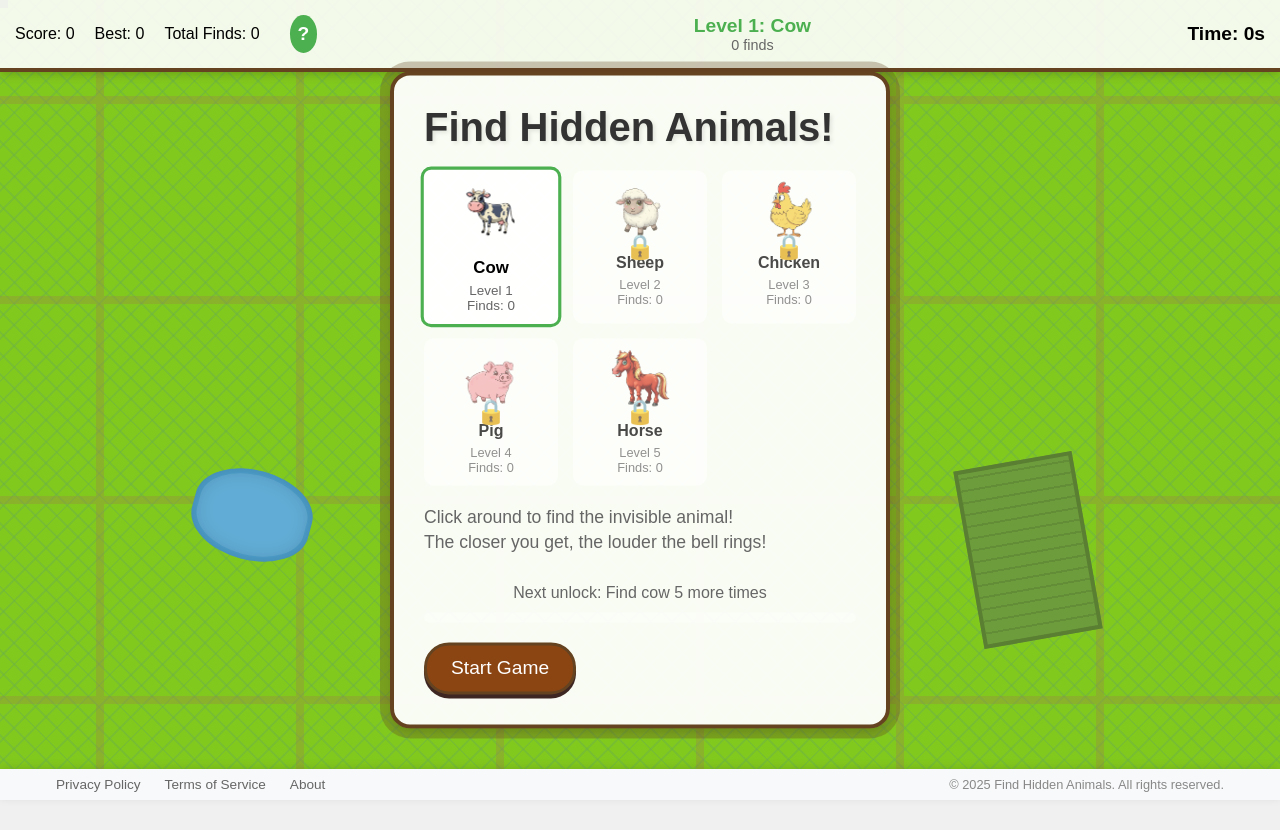
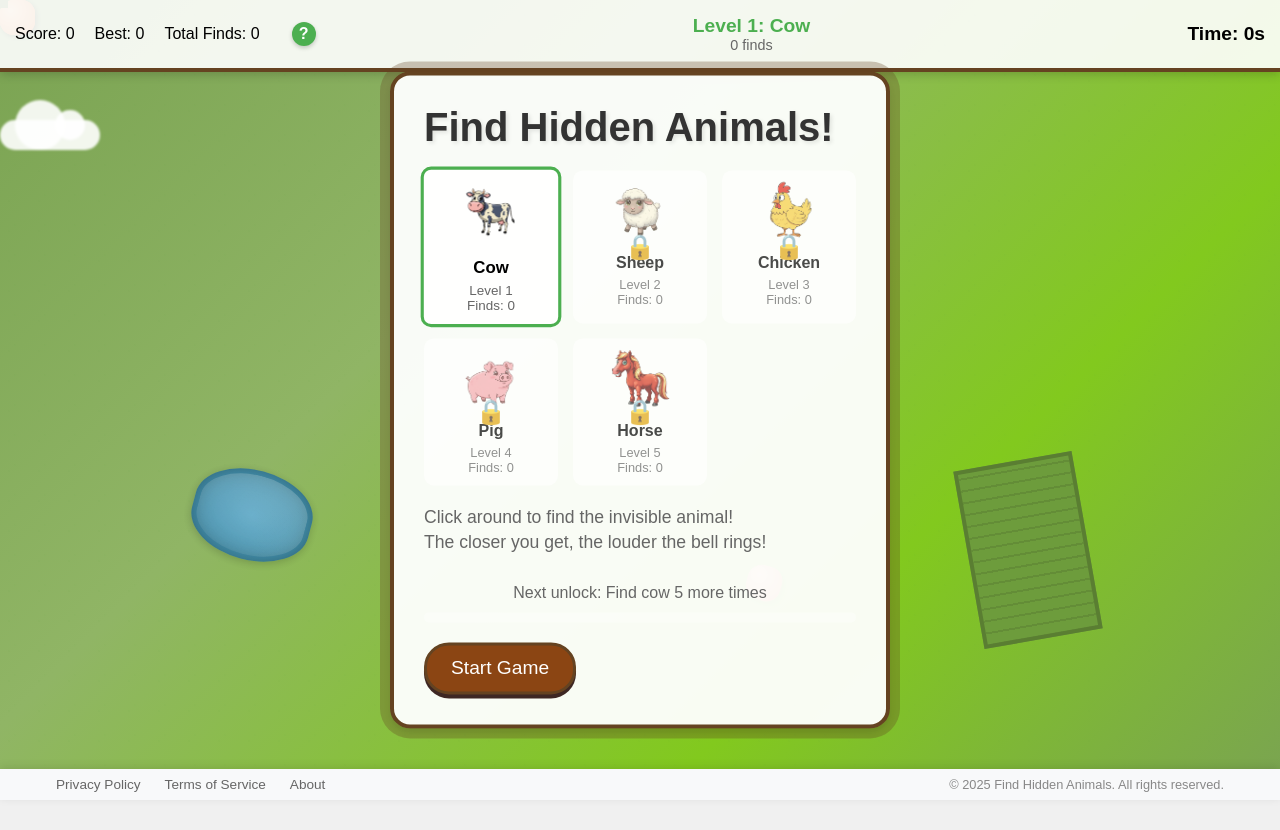
Before and after one commit to ajaypalnitj/findhiddenanimals, a plain HTML site: page index.html in a window 1280 px wide. Drawn offline with Linux system fonts and the light colour scheme.

Commit message:
added more natural look to farm

```diff
--- a/styles.css
+++ b/styles.css
@@ -16,13 +16,80 @@ body {
 #game-area {
     width: 100vw;
     height: 100vh;
-    background: #82c91e;
     position: relative;
     cursor: pointer;
     overflow: hidden;
+    background: linear-gradient(135deg,
+        #7aa352 0%,
+        #90b565 35%,
+        #82c91e 70%,
+        #7aa352 100%
+    );
 }
 
-/* Add farm decorative elements */
+/* Natural grass texture overlay */
+.grass-texture {
+    position: absolute;
+    top: 0;
+    left: 0;
+    right: 0;
+    bottom: 0;
+    background-image:
+        radial-gradient(
+            circle at 50% 50%,
+            rgba(106, 176, 76, 0.15) 0%,
+            transparent 5%
+        ),
+        radial-gradient(
+            circle at 30% 70%,
+            rgba(106, 176, 76, 0.1) 0%,
+            transparent 5%
+        );
+    background-size: 30px 30px;
+    opacity: 0.8;
+}
+
+/* Passing clouds */
+.cloud {
+    position: absolute;
+    background: rgba(255, 255, 255, 0.9);
+    border-radius: 50px;
+    height: 30px;
+    width: 100px;
+    filter: blur(1px);
+    animation: float-cloud linear infinite;
+    z-index: 10;
+    pointer-events: none;
+}
+
+.cloud::before,
+.cloud::after {
+    content: '';
+    position: absolute;
+    background: rgba(255, 255, 255, 0.9);
+    border-radius: 50%;
+}
+
+.cloud::before {
+    width: 50px;
+    height: 50px;
+    top: -20px;
+    left: 15px;
+}
+
+.cloud::after {
+    width: 30px;
+    height: 30px;
+    top: -10px;
+    right: 15px;
+}
+
+@keyframes float-cloud {
+    from { transform: translateX(-100vw); }
+    to { transform: translateX(100vw); }
+}
+
+/* Natural farm elements */
 .farm-decorations {
     position: absolute;
     top: 0;
@@ -32,53 +99,77 @@ body {
     pointer-events: none;
 }
 
-/* Base grass texture */
-.grass-texture {
+/* Trees with natural variation */
+.tree {
     position: absolute;
-    top: 0;
-    left: 0;
-    right: 0;
-    bottom: 0;
-    background-image:
-        repeating-linear-gradient(
-            45deg,
-            rgba(106, 176, 76, 0.4) 0px,
-            rgba(106, 176, 76, 0.4) 2px,
-            transparent 2px,
-            transparent 15px
-        ),
-        repeating-linear-gradient(
-            -45deg,
-            rgba(106, 176, 76, 0.4) 0px,
-            rgba(106, 176, 76, 0.4) 2px,
-            transparent 2px,
-            transparent 15px
-        );
-    background-color: #82c91e;
+    background: radial-gradient(
+        circle at 50% 50%,
+        #2d5a27 0%,
+        #1a4314 100%
+    );
+    border-radius: 50%;
+    box-shadow:
+        0 5px 15px rgba(0, 0, 0, 0.2),
+        0 0 0 8px rgba(45, 90, 39, 0.4);
+    transform-origin: center bottom;
 }
 
-/* Add farm paths */
-.grass-texture::after {
+.tree:nth-child(1) { width: 45px; height: 45px; top: 15%; right: 20%; }
+.tree:nth-child(2) { width: 35px; height: 35px; top: 18%; right: 23%; }
+.tree:nth-child(3) { width: 40px; height: 40px; top: 16%; right: 26%; }
+.tree:nth-child(4) { width: 38px; height: 38px; bottom: 25%; left: 18%; }
+.tree:nth-child(5) { width: 42px; height: 42px; bottom: 28%; left: 22%; }
+
+/* Natural pond */
+.pond {
+    position: absolute;
+    width: 120px;
+    height: 90px;
+    background: radial-gradient(
+        ellipse at center,
+        #4fa3d1 0%,
+        #3d8eb8 60%,
+        #2d7aa0 100%
+    );
+    border-radius: 60%/50%;
+    bottom: 30%;
+    left: 15%;
+    transform: rotate(15deg);
+    box-shadow:
+        inset 0 0 20px rgba(0, 0, 0, 0.3),
+        0 2px 8px rgba(0, 0, 0, 0.2);
+    opacity: 0.9;
+}
+
+.pond::after {
     content: '';
     position: absolute;
-    top: 0;
-    left: 0;
-    right: 0;
-    bottom: 0;
-    background-image:
-        linear-gradient(90deg, transparent 48%, #a17f4b 48%, #a17f4b 52%, transparent 52%),
-        linear-gradient(0deg, transparent 48%, #a17f4b 48%, #a17f4b 52%, transparent 52%);
-    background-size: 200px 200px;
-    opacity: 0.3;
+    top: 5px;
+    left: 5px;
+    right: 5px;
+    bottom: 5px;
+    background:
+        linear-gradient(45deg, transparent, rgba(255, 255, 255, 0.2)),
+        linear-gradient(-45deg, transparent, rgba(255, 255, 255, 0.1));
+    border-radius: inherit;
 }
 
-/* Farm elements */
-.farm-element {
+/* Hay bales with natural placement */
+.hay-bale {
     position: absolute;
-    background-size: contain;
-    background-repeat: no-repeat;
-    z-index: 1;
+    width: 35px;
+    height: 35px;
+    background: radial-gradient(circle at 30% 30%, #deb887, #d2691e);
+    border-radius: 40%;
+    box-shadow: 2px 2px 5px rgba(0, 0, 0, 0.2);
+    transform-origin: center bottom;
 }
+
+.hay-bale:nth-child(1) { transform: rotate(5deg) scale(1.1); top: 35%; right: 45%; }
+.hay-bale:nth-child(2) { transform: rotate(-8deg); top: 38%; right: 42%; }
+.hay-bale:nth-child(3) { transform: rotate(12deg) scale(0.9); top: 36%; right: 48%; }
+.hay-bale:nth-child(4) { transform: rotate(-5deg) scale(1.2); bottom: 22%; left: 55%; }
+.hay-bale:nth-child(5) { transform: rotate(15deg); bottom: 25%; left: 58%; }
 
 /* Add crop fields */
 .crop-field {
@@ -121,61 +212,6 @@ body {
     transform: rotate(-10deg);
 }
 
-/* Add hay bales */
-.hay-bale {
-    width: 40px;
-    height: 40px;
-    background-color: #deb887;
-    border: 3px solid #b8860b;
-    border-radius: 20px;
-}
-
-.hay-bale:nth-child(1) { top: 30%; left: 40%; }
-.hay-bale:nth-child(2) { top: 35%; left: 43%; }
-.hay-bale:nth-child(3) { top: 32%; left: 46%; }
-.hay-bale:nth-child(4) { bottom: 25%; right: 30%; }
-.hay-bale:nth-child(5) { bottom: 28%; right: 33%; }
-
-/* Add trees */
-.tree {
-    width: 30px;
-    height: 30px;
-    background: #2d5a27;
-    border-radius: 50%;
-    box-shadow: 0 0 0 8px rgba(45, 90, 39, 0.6);
-}
-
-.tree:nth-child(1) { top: 15%; right: 20%; }
-.tree:nth-child(2) { top: 18%; right: 22%; }
-.tree:nth-child(3) { top: 16%; right: 24%; }
-.tree:nth-child(4) { bottom: 10%; left: 25%; }
-.tree:nth-child(5) { bottom: 13%; left: 28%; }
-
-/* Add pond */
-.pond {
-    position: absolute;
-    width: 120px;
-    height: 90px;
-    background: #4fa3d1;
-    border-radius: 60%/50%;
-    bottom: 30%;
-    left: 15%;
-    transform: rotate(15deg);
-    box-shadow: inset 0 0 20px rgba(0, 0, 0, 0.2);
-    z-index: 1;
-}
-
-.pond::after {
-    content: '';
-    position: absolute;
-    top: 5px;
-    left: 5px;
-    right: 5px;
-    bottom: 5px;
-    background: rgba(255, 255, 255, 0.1);
-    border-radius: 60%/50%;
-}
-
 /* Keep animal sprite normal */
 .cow {
     width: 100px;
@@ -189,11 +225,6 @@ body {
 
 .cow.found {
     transform: scale(2);
-}
-
-/* Keep clouds as they are */
-.cloud {
-    z-index: 3;
 }
 
 /* Mobile adjustments */
@@ -210,46 +241,6 @@ body {
     .pond {
         transform: scale(0.7);
     }
-}
-
-/* Add floating clouds */
-@keyframes float-cloud {
-    0% { transform: translateX(-100%); }
-    100% { transform: translateX(100vw); }
-}
-
-.cloud {
-    position: absolute;
-    width: 100px;
-    height: 40px;
-    background: white;
-    border-radius: 20px;
-    animation: float-cloud 20s linear infinite;
-    opacity: 0.8;
-    z-index: 0;
-    filter: drop-shadow(0 5px 15px rgba(0, 0, 0, 0.1));
-}
-
-.cloud::before,
-.cloud::after {
-    content: '';
-    position: absolute;
-    background: white;
-    border-radius: 50%;
-}
-
-.cloud::before {
-    width: 50px;
-    height: 50px;
-    top: -20px;
-    left: 15px;
-}
-
-.cloud::after {
-    width: 30px;
-    height: 30px;
-    top: -10px;
-    right: 15px;
 }
 
 .game-overlay {
@@ -793,34 +784,58 @@ button:active {
 /* Tooltip container */
 .tooltip-container {
     position: relative;
-    margin-left: 10px;
+    margin-left: 12px;
 }
 
 /* Tooltip icon */
 .tooltip-icon {
     background-color: #4CAF50;
     color: white;
-    padding: 8px;
+    width: 24px;
+    height: 24px;
     border-radius: 50%;
     cursor: pointer;
     font-weight: bold;
-    font-size: 1.2em;
-    display: inline-block;
+    font-size: 1em;
+    display: flex;
+    align-items: center;
+    justify-content: center;
+    box-shadow: 0 2px 4px rgba(0, 0, 0, 0.2);
+    transition: all 0.2s ease;
+}
+
+.tooltip-icon:hover {
+    transform: scale(1.1);
+    background-color: #45a049;
 }
 
 /* Tooltip text */
 .tooltip-text {
     display: none;
     position: absolute;
-    background-color: #fff;
+    background-color: white;
     color: #333;
-    padding: 10px;
-    border-radius: 5px;
-    box-shadow: 0 2px 5px rgba(0, 0, 0, 0.2);
-    top: 30px;
-    right: 0;
+    padding: 12px;
+    border-radius: 8px;
+    box-shadow: 0 3px 8px rgba(0, 0, 0, 0.15);
+    top: 35px;
+    right: -10px;
     width: 250px;
     z-index: 200;
+    font-size: 0.9em;
+    line-height: 1.4;
+}
+
+.tooltip-text::before {
+    content: '';
+    position: absolute;
+    top: -6px;
+    right: 15px;
+    width: 12px;
+    height: 12px;
+    background: white;
+    transform: rotate(45deg);
+    box-shadow: -2px -2px 5px rgba(0, 0, 0, 0.06);
 }
 
 /* Show tooltip text on hover */
```
